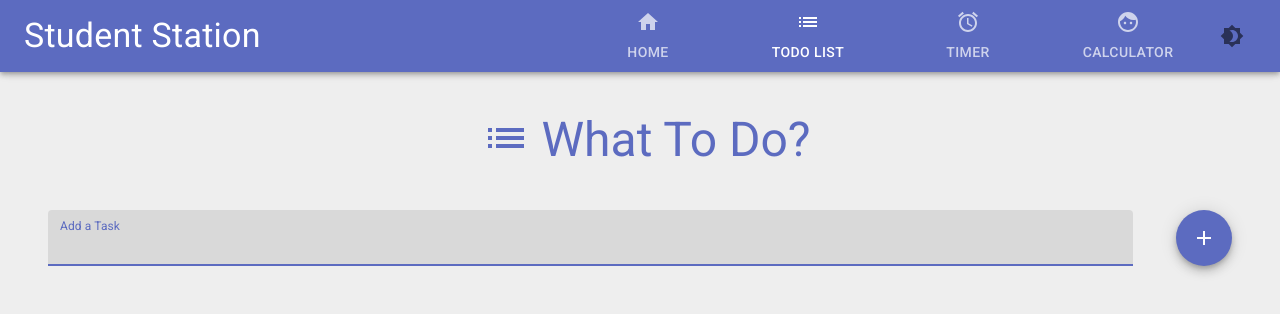
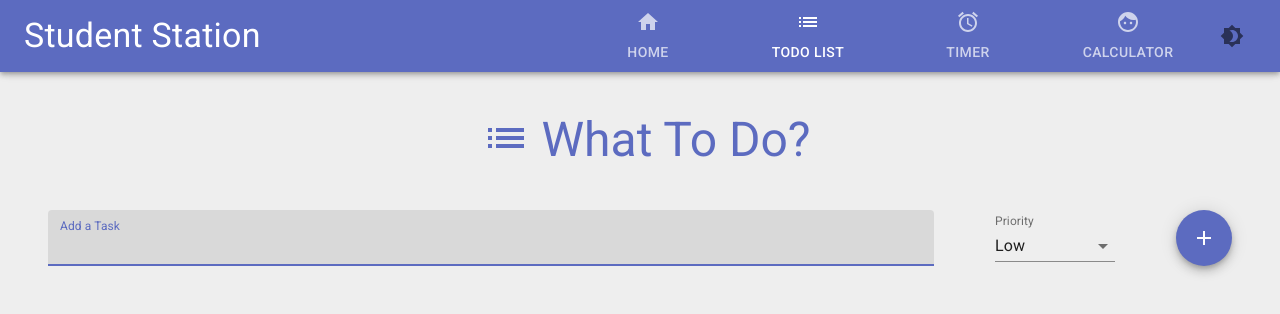
Before and after one commit to saad-afridi/StudentStation, a React (Create React App) app: page / in a window 1280 px wide. Both pictures are taken after a click on the tab "TODO LIST". Shown: the top 314 px of the page. Built offline with nearby package versions, Linux system fonts and the light colour scheme.

Commit message:
Added visual changes for impossible wanted marks in Calc

```diff
--- a/src/App.js
+++ b/src/App.js
@@ -151,6 +151,8 @@ class App extends React.Component {
 								Student Station
 							</Typography>
 							<Tabs
+                                variant="scrollable"
+                                scrollButtons="auto"
 								value={this.state.selectedTab}
 								onChange={this.changeTabs}>
 								<Tab
--- a/src/components/Calc/CourseList/CourseItem/CourseStats/StatsBox.js
+++ b/src/components/Calc/CourseList/CourseItem/CourseStats/StatsBox.js
@@ -3,6 +3,7 @@ import React from 'react';
 import { Grid, Card, Typography } from '@material-ui/core';
 
 import { makeStyles } from '@material-ui/core/styles';
+import { red } from '@material-ui/core/colors'
 
 const useStyles = makeStyles((theme) => ({
 	statContainer: {
@@ -12,18 +13,28 @@ const useStyles = makeStyles((theme) => ({
                         : theme.palette.primary.main,
 		width: '125px',
 	},
+    impContainer: {
+        padding: '10px',
+		backgroundColor: theme.palette.type === "dark"
+                        ? theme.palette.background
+                        : theme.palette.primary.dark,
+		width: '125px',
+    },
 	stat: {
 		color: theme.palette.type === "dark"
         ? theme.palette.secondary.main
         : theme.palette.background.default,
 	},
+    impStat: {
+        color: red[400],
+    },
     header: {
-        color: theme.palette.type === "dark" ? "#FFFFFFCC" : "#FFFFFFCC",
+        color: "#FFFFFFCC",
     }
 }));
 
 export const StatsBox = (props) => {
-	const { heading, stat } = props;
+	const { heading, stat, isImp } = props;
 	const classes = useStyles();
 	return (
 		<Grid
@@ -31,7 +42,7 @@ export const StatsBox = (props) => {
 			component={Card}
 			direction="column"
 			alignItems="center"
-			className={classes.statContainer}>
+			className={isImp ? classes.impContainer : classes.statContainer}>
 			<Grid item className={classes.header}>
 				<Typography variant="subtitle1" align="center">
 					{heading}
@@ -41,7 +52,7 @@ export const StatsBox = (props) => {
 				<Typography
 					variant="h4"
 					align="center"
-					className={classes.stat}>
+					className={isImp ? classes.impStat : classes.stat}>
 					{stat}
 				</Typography>
 			</Grid>
--- a/src/components/Calc/CourseList/CourseItem/CourseStats/index.js
+++ b/src/components/Calc/CourseList/CourseItem/CourseStats/index.js
@@ -50,6 +50,7 @@ export const CourseStats = (props) => {
 						stat={String(
 							((currentTotalMarks / totalWeight) * 100).toFixed(1)
 						)}
+                        isImp={false}
 					/>
 				</Grid>
 
@@ -57,6 +58,7 @@ export const CourseStats = (props) => {
 					<StatsBox
 						heading={showNeed ? 'You Need %' : 'Impossible'}
 						stat={showNeed ? need : 0}
+                        isImp={!showNeed}
 					/>
 				</Grid>
 
@@ -64,12 +66,14 @@ export const CourseStats = (props) => {
 					<StatsBox
 						heading={'Course Left %'}
 						stat={String((100 - totalWeight).toFixed(1))}
+                        isImp={false}
 					/>
 				</Grid>
 				<Grid item>
 					<StatsBox
 						heading={'Obtained %'}
 						stat={String(currentTotalMarks.toFixed(1))}
+                        isImp={false}
 					/>
 				</Grid>
 			</Grid>
--- a/src/components/Timer/SetPomodoro.js
+++ b/src/components/Timer/SetPomodoro.js
@@ -65,7 +65,7 @@ class SetPomodoro extends React.Component {
 
         return (
             <>
-            <Typography variant="h3" color="secondary">
+            <Typography variant="h3" color="primary">
                 Pomodoro
             </Typography>
             <hr />
--- a/src/components/Todo/AddTodo.js
+++ b/src/components/Todo/AddTodo.js
@@ -5,24 +5,38 @@ import { useSelector, useDispatch } from 'react-redux';
 import { addTodo } from '../../actions/todoActions';
 
 import AddIcon from '@material-ui/icons/Add';
-import { Grid, TextField, Fab } from '@material-ui/core';
+import {
+	Grid,
+	TextField,
+	Fab,
+	FormControl,
+	Select,
+    MenuItem,
+    InputLabel
+} from '@material-ui/core';
 
 import { makeStyles } from '@material-ui/core/styles';
+import { green, red, blue } from '@material-ui/core/colors';
 
-const useStyles = makeStyles({
+const useStyles = makeStyles(theme => ({
 	addTodoForm: {
 		marginBottom: '35px',
 	},
-});
+    priorForm: {
+        fullWidth: true,
+        minWidth: 120,
+    },
+}));
 
 export const AddTodo = () => {
 	const classes = useStyles();
 
 	const [text, setText] = React.useState('');
+	const [prior, setPrior] = React.useState('low');
 	const { todos } = useSelector((state) => state.todoListState);
 	const dispatch = useDispatch();
 
-	const stateProps = { text, setText, dispatch, todos };
+	const stateProps = { text, setText, prior, setPrior, dispatch, todos };
 
 	return (
 		<Grid
@@ -31,18 +45,35 @@ export const AddTodo = () => {
 			direction="row"
 			className={classes.addTodoForm}
 			justify="space-between"
-			alignItems="center"
-		>
-			<Grid item xs={9} sm={10} md={11}>
+			alignItems="center">
+			<Grid item xs={5} sm={7} md={9}>
 				<TextField
 					variant="filled"
 					label="Add a Task"
-					fullWidth={true}
+					fullWidth
 					id="add-task-input"
 					autoFocus={true}
+                    InputLabelProps={{
+                        shrink: true,
+                    }}
 					onChange={(e) => setText(e.target.value)}
-					onKeyPress={(e) => submitForm(e, stateProps)}
-				></TextField>
+					onKeyPress={(e) => submitForm(e, stateProps)}></TextField>
+			</Grid>
+			<Grid item >
+                <FormControl className={classes.priorForm}>
+                    <InputLabel id="set-priority-task">Priority</InputLabel>
+                    <Select
+                    id="set-priority"
+                    defaultValue={"low"}
+                    value={prior}
+                    onChange={(e) => setPrior(e.target.value)}
+                    >
+                    <MenuItem value={"low"}>Low</MenuItem>
+                    <MenuItem value={"med"}>Medium</MenuItem>
+                    <MenuItem value={"high"}>High</MenuItem>
+                    </Select>
+                </FormControl>
+
 			</Grid>
 			<Grid item>
 				<Fab color="primary" onClick={(e) => submitForm(e, stateProps)}>
@@ -54,7 +85,7 @@ export const AddTodo = () => {
 };
 
 const submitForm = (e, stateProps) => {
-	const { text, setText, dispatch, todos } = stateProps;
+	const { text, setText, dispatch, todos, prior, setPrior } = stateProps;
 
 	// If clicked or pressed enter => Submit
 	if (e.charCode === 13 || e.charCode === undefined) {
@@ -70,9 +101,10 @@ const submitForm = (e, stateProps) => {
 		}
 
 		e.preventDefault();
-		if (isFormValid) dispatch(addTodo({ text, completed: false }));
+		if (isFormValid) dispatch(addTodo({ text, priority: prior, completed: false }));
 		document.getElementById('add-task-input').value = '';
 		setText('');
+        setPrior('low');
 	}
 };
 
--- a/src/pages/Home.js
+++ b/src/pages/Home.js
@@ -56,7 +56,7 @@ const HomePage = () => {
                             Sincerely,
                             <Typist.Delay ms={200} />
                             <br />
-                            My Future :)
+                            Myself :)
                         </Typist>
                     </Typography>
                 </Grid>
--- a/src/reducers/todoReducers.js
+++ b/src/reducers/todoReducers.js
@@ -4,7 +4,8 @@
 const getLocalTodos = () => {
 	const localTodos = localStorage.getItem('todos');
 	if (localTodos) {
-		return JSON.parse(localTodos);
+		const savedTodos = JSON.parse(localTodos);
+		return savedTodos;
 	}
 	return [];
 };
```
Also changed, not shown: file_structures.txt (deleted), 2 other files (tests, documents, lock files or other folders).
